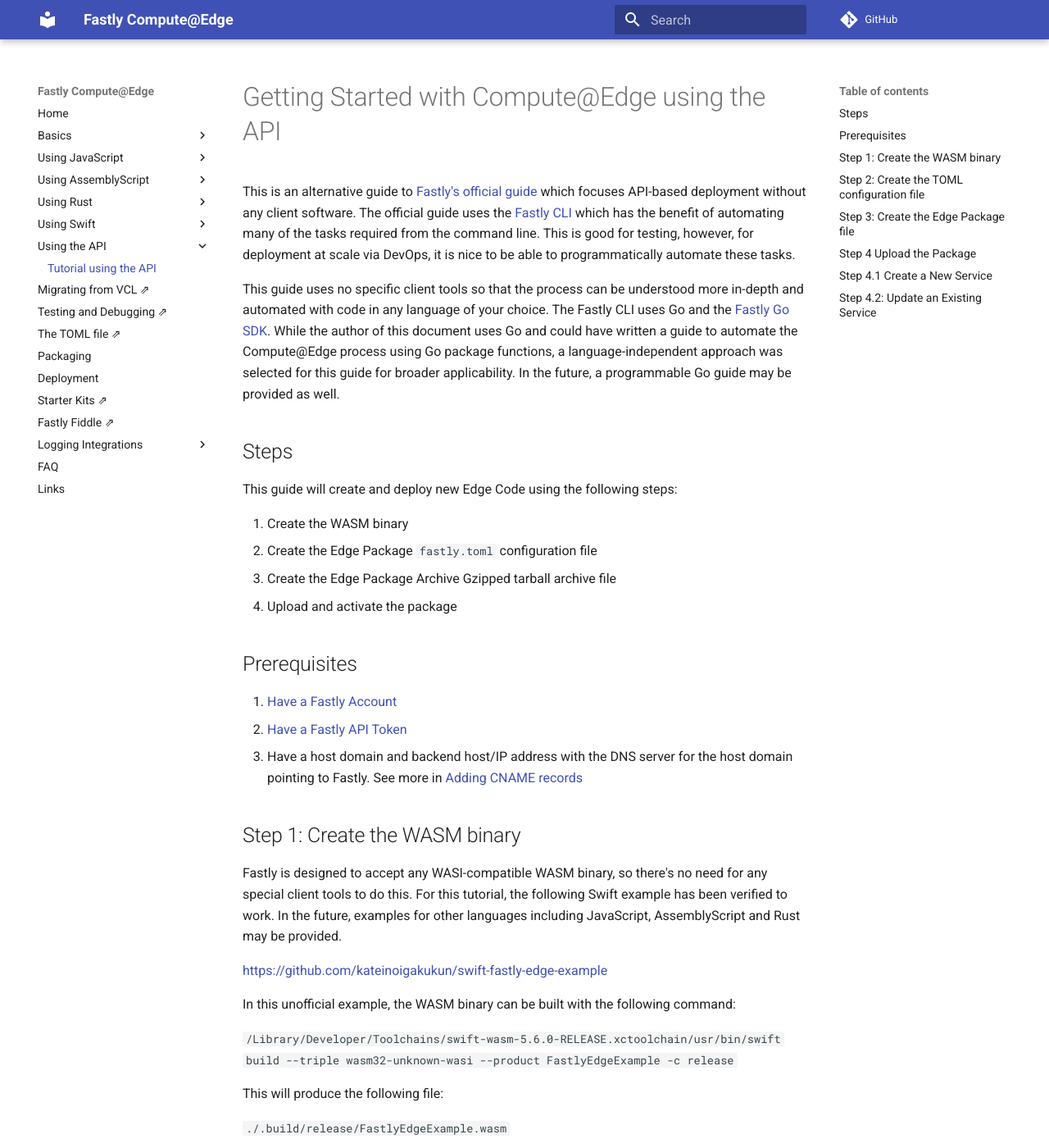
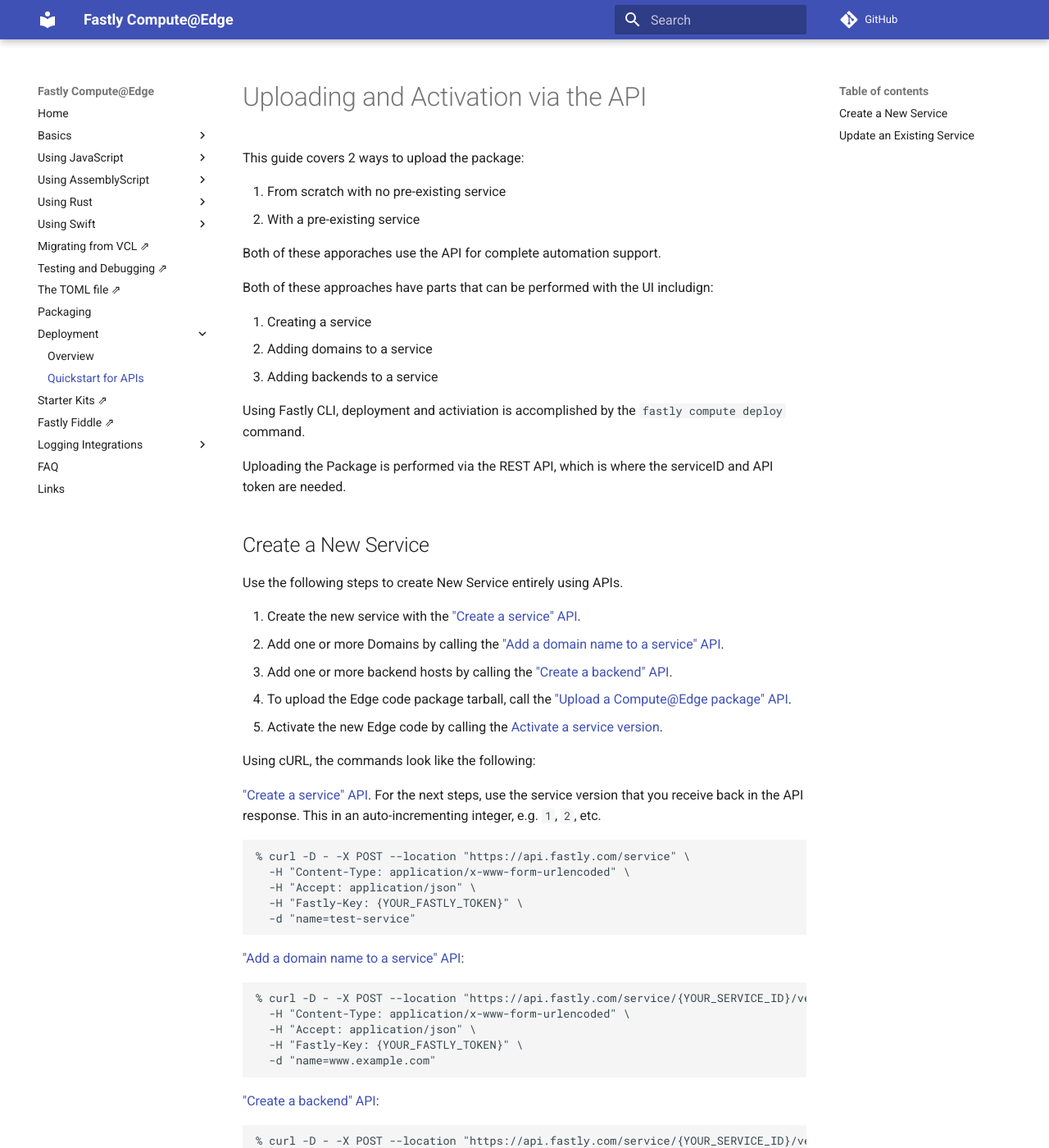
Before and after one commit to grokify/fastly-guide-compute, an MkDocs documentation site: the page built from docs/compute/tutorial_api.md, in a window 1280 px wide and 1400 px high. Shown: the whole window at 82% size. Built offline with MkDocs 1.6.1 and Material for MkDocs 9.7.7, drawn with Linux system fonts in a browser that asks for light colours; comment, search, counter and statistics services are not loaded; some of the changed text lies outside the part shown.

Commit message:
enhance: better integrate API quickstart for deployment/activation

````diff
--- a/docs/compute/tutorial_api.md
+++ b/docs/compute/tutorial_api.md
@@ -1,83 +1,4 @@
-# Getting Started with Compute@Edge using the API
-
-This is an alternative guide to [Fastly's official guide](https://developer.fastly.com/learning/compute/) which focuses API-based deployment without any client software. The official guide uses the [Fastly CLI](https://github.com/fastly/cli) which has the benefit of automating many of the tasks required from the command line. This is good for testing, however, for deployment at scale via DevOps, it is nice to be able to programmatically automate these tasks.
-
-This guide uses no specific client tools so that the process can be understood more in-depth and automated with code in any language of your choice. The Fastly CLI uses Go and the [Fastly Go SDK](https://github.com/fastly/go-fastly). While the author of this document uses Go and could have written a guide to automate the Compute@Edge process using Go package functions, a language-independent approach was selected for this guide for broader applicability. In the future, a programmable Go guide may be provided as well.
-
-## Steps
-
-This guide will create and deploy new Edge Code using the following steps:
-
-1. Create the WASM binary
-1. Create the Edge Package `fastly.toml` configuration file
-1. Create the Edge Package Archive Gzipped tarball archive file
-1. Upload and activate the package
-
-## Prerequisites
-
-1. [Have a Fastly Account](../../overview/account)
-2. [Have a Fastly API Token](../../overview/token)
-3. Have a host domain and backend host/IP address with the DNS server for the host domain pointing to Fastly. See more in [Adding CNAME records](https://docs.fastly.com/en/guides/adding-cname-records)
-
-## Step 1: Create the WASM binary
-
-Fastly is designed to accept any WASI-compatible WASM binary, so there's no need for any special client tools to do this. For this tutorial, the following Swift example has been verified to work. In the future, examples for other languages including JavaScript, AssemblyScript and Rust may be provided.
-
-[https://github.com/kateinoigakukun/swift-fastly-edge-example](https://github.com/kateinoigakukun/swift-fastly-edge-example)
-
-In this unofficial example, the WASM binary can be built with the following command:
-
-`/Library/Developer/Toolchains/swift-wasm-5.6.0-RELEASE.xctoolchain/usr/bin/swift build --triple wasm32-unknown-wasi --product FastlyEdgeExample -c release`
-
-This will produce the following file:
-
-`./.build/release/FastlyEdgeExample.wasm`
-
-## Step 2: Create the TOML configuration file
-
-A configuraiton file is a TOML text file that looks like the following. The structure of this file is described in the [fastly.toml package manifest format](https://developer.fastly.com/reference/compute/fastly-toml/) reference page.
-
-Of note, the `service_id` does not have to be populated in this manifest file as it can be provided in the Upload Package API call later. Leaving this empty will allow the `fastly.toml` file to be used across multiple Edge services.
-
-```
-# This file describes a Fastly Compute@Edge package. To learn more visit:
-# https://developer.fastly.com/reference/fastly-toml/
-
-authors = ["kateinoigakukun"]
-description = "ping-pong"
-language = "other"
-manifest_version = 2
-name = "swift-fastly-edge-example"
-service_id = ""
-```
-
-Using Fastly CLI, this file is created by the `fastly compute init` command.
-
-## Step 3: Create the Edge Package file
-
-The Edge Package file is a Gzipped Tarball which is uploaded to Fastly using the Service Update Package API.
-
-The file has the following contents:
-
-```
-bin/main.wasm
-fastly.toml
-```
-
-* The `main.wasm` file is the same file as created in Step 1.
-* The `fastly.toml` file is the same file as created in Step 2.
-
-Using Fastly CLI, this file is created by the `fastly compute build` command. The file name created by the Fastly CLI uses the format `my-project.tar.gz` though it needs to be confirmed if the file name matters. Fastly CLI will create the following directories and files in your root directory:
-
-```
-pkg/my-project/bin/main.wasm
-pkg/my-project/fastly.toml
-pkg/my-project.tar.gz
-```
-
-From this, the `my-project.tar.gz` file is needed for uploading to Fastly.
-
-## Step 4 Upload the Package
+# Uploading and Activation via the API
 
 This guide covers 2 ways to upload the package:
 
@@ -96,7 +17,7 @@
 
 Uploading the Package is performed via the REST API, which is where the serviceID and API token are needed.
 
-## Step 4.1 Create a New Service
+## Create a New Service
 
 Use the following steps to create New Service entirely using APIs.
 
@@ -156,7 +77,7 @@
   -H "Fastly-Key: YOUR_FASTLY_TOKEN"
 ```
 
-## Step 4.2: Update an Existing Service
+## Update an Existing Service
 
 Cloning an existing service will carry over existing configuration including the domains and backend hosts. By cloning a service where these are configured in the current configuration, the only additional steps are to (a) upload the package and (b) activate the service version.
 
--- a/mkdocs.yml
+++ b/mkdocs.yml
@@ -32,13 +32,13 @@
     - 'Tutorial ⇗': https://developer.fastly.com/learning/compute/rust/
   - 'Using Swift':
     - 'Quickstart': compute/quickstart_swift.md
-  - 'Using the API':
-    - 'Tutorial using the API': compute/tutorial_api.md
   - 'Migrating from VCL ⇗': https://developer.fastly.com/learning/compute/migrate/
   - 'Testing and Debugging ⇗': https://developer.fastly.com/learning/compute/testing/
   - 'The TOML file ⇗': https://developer.fastly.com/reference/compute/fastly-toml/
   - 'Packaging': compute/packaging.md
-  - 'Deployment': compute/uploading_and_activation.md
+  - 'Deployment':
+    - Overview: compute/uploading_and_activation.md
+    - 'Quickstart for APIs': compute/tutorial_api.md
   - 'Starter Kits ⇗': https://developer.fastly.com/solutions/starters/
   - 'Fastly Fiddle ⇗': https://fiddle.fastlydemo.net/
   - 'Logging Integrations':
````
Also changed, not shown: docs/compute/uploading_and_activation.md (+0 -1 lines).
